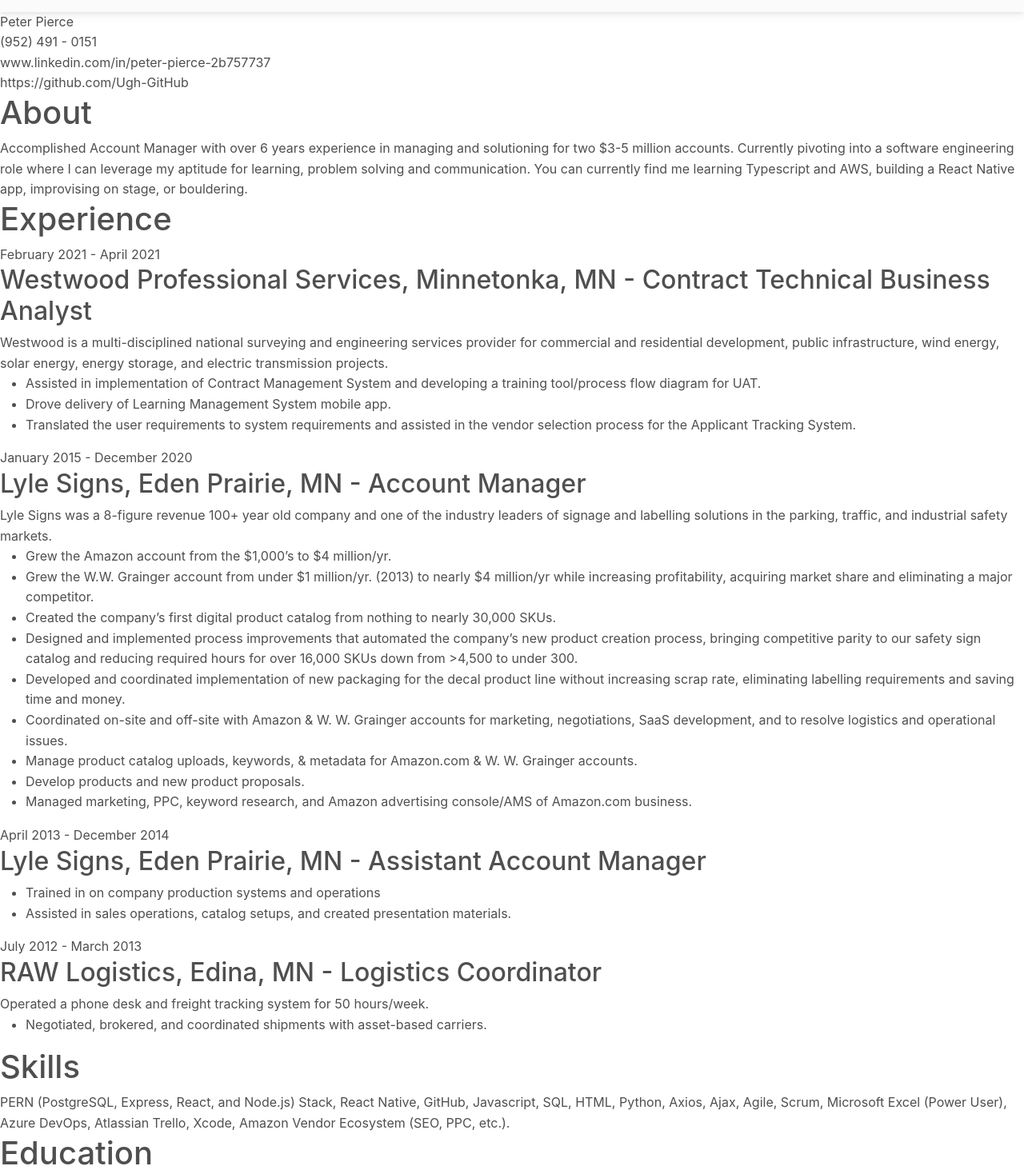
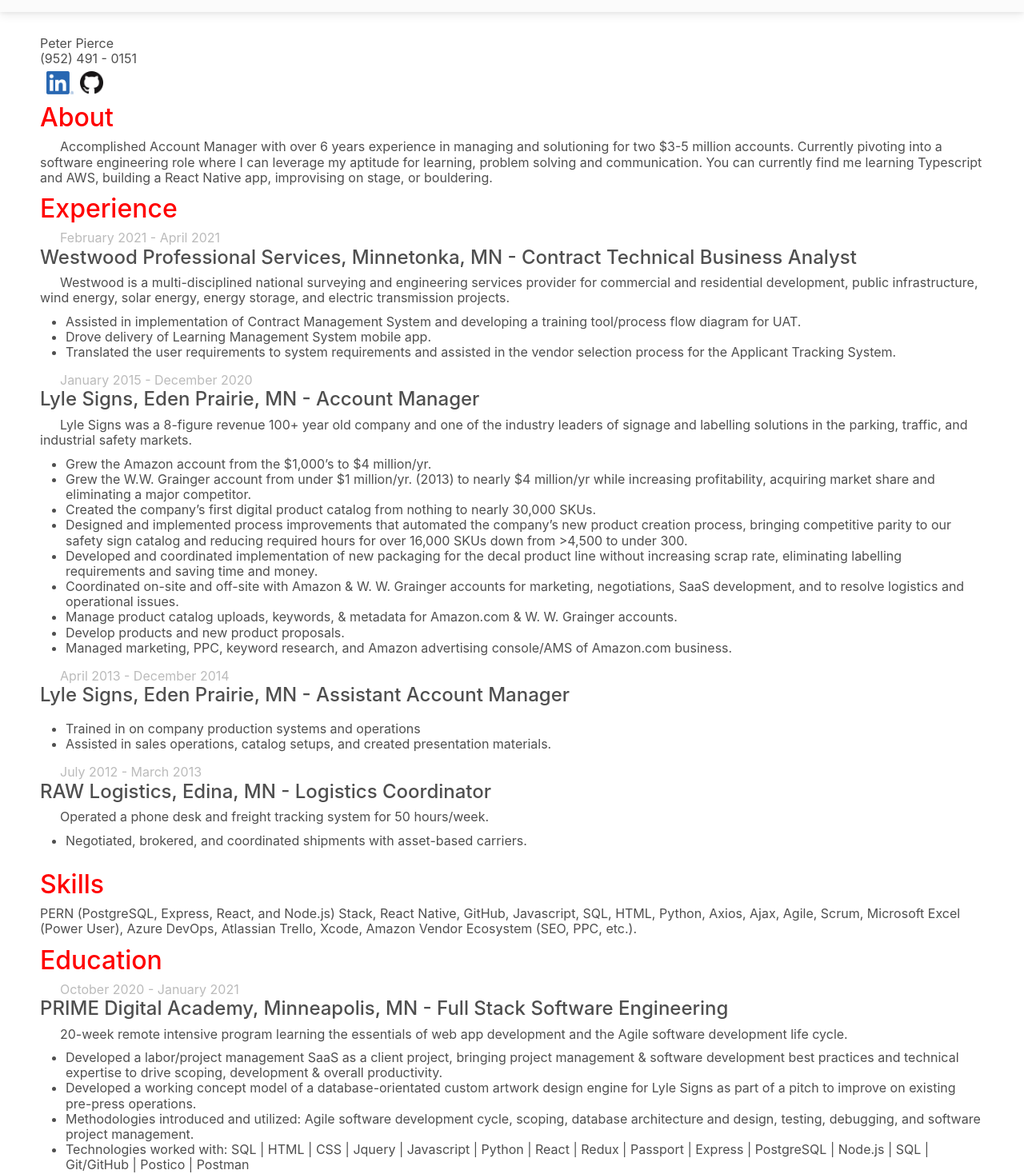
Before and after one commit to Ugh-GitHub/functional_learning, a React (Create React App) app: page /resume in a window 1280 px wide. Shown: the part 44-1512 px from the top of the page at 80% size. Built offline with nearby package versions, Linux system fonts and the light colour scheme.

Commit message:
finished scss draft for resume page

```diff
--- /dev/null
+++ b/src/Components/Resume/Resume.css
@@ -0,0 +1,39 @@
+.resumeHeader {
+    color: red;
+    font-size: xx-large;
+}
+
+.resumeDate {
+    color: rgb(187, 187, 187);
+    font-size: medium;
+    padding-left: 25px;
+}
+
+.expTitle {
+    font-size: x-large;
+}
+
+.jobSummary {
+    padding: 25px;
+}
+
+.resumeFormat {
+    line-height: 1.2;
+    padding-left: 50px;
+    padding-top: 30px;
+    padding-right: 50px;
+}
+
+.sectionDivides {
+    padding-bottom: 10px;
+}
+
+ul {
+    padding-top: 10px;
+}
+
+.logoIcon {
+    height: 35px;
+    padding-top: 6px;
+    padding-left: 8px;
+}
--- a/src/Components/Resume/Resume.js
+++ b/src/Components/Resume/Resume.js
@@ -1,34 +1,40 @@
 import * as React from 'react';
+import './Resume.css';
 
 export default function Resume() {
 
     return (
-        <>
-            <div>
-                Peter Pierce <br/>
-                (952) 491 - 0151 <br/>
-                www.linkedin.com/in/peter-pierce-2b757737 <br/>
-                https://github.com/Ugh-GitHub
+        <div className="resumeFormat">
+            <div className="sectionDivides">
+                <span>Peter Pierce <br/></span>
+                <span>(952) 491 - 0151 <br/></span>
+                <a href="https://www.linkedin.com/in/peter-p-2b757737">
+                    <img src="/images/LI-In-Bug.png" className="logoIcon" ></img>
+                </a>
+                <a href="https://github.com/Ugh-GitHub">
+                    <img src="/images/GitHub-Mark-64px.png" className="logoIcon" ></img>
+                </a>
             </div>
 
-            <h1>About</h1>
-            Accomplished Account Manager with over 6 years experience in managing and solutioning for two $3-5 million accounts. Currently pivoting into a software engineering role where I can leverage my aptitude for learning, problem solving and communication. You can currently find me learning Typescript and AWS, building a React Native app, improvising on stage, or bouldering.
-            <h1>Experience</h1>
-            February 2021 - April 2021
-            <h2>Westwood Professional Services, Minnetonka, MN - Contract Technical Business Analyst</h2>
-            Westwood is a multi-disciplined national surveying and engineering services provider for commercial and residential development, public infrastructure, wind energy, solar energy, energy storage, and electric transmission projects.
+            <div className="sectionDivides">
+                <h1 className="resumeHeader">About</h1>
+                <span className="jobSummary">Accomplished Account Manager with over 6 years experience in managing and solutioning for two $3-5 million accounts. Currently pivoting into a software engineering role where I can leverage my aptitude for learning, problem solving and communication. You can currently find me learning Typescript and AWS, building a React Native app, improvising on stage, or bouldering.</span>
+            </div>
+
+            <div className="sectionDivides">
+                <h1 className="resumeHeader">Experience</h1>
+                <span className="resumeDate">February 2021 - April 2021</span>
+                <h2 className="expTitle">Westwood Professional Services, Minnetonka, MN - Contract Technical Business Analyst</h2>
+                <span className="jobSummary">Westwood is a multi-disciplined national surveying and engineering services provider for commercial and residential development, public infrastructure, wind energy, solar energy, energy storage, and electric transmission projects.</span>
                 <ul>
                     <li>Assisted in implementation of Contract Management System and developing a training tool/process flow diagram for UAT.</li>
                     <li>Drove delivery of Learning Management System mobile app.</li>
                     <li>Translated the user requirements to system requirements and assisted in the vendor selection process for the Applicant Tracking System.</li>
                 </ul>
 
-
-
-            January 2015 - December 2020
-            <h2>Lyle Signs, Eden Prairie, MN - Account Manager</h2>
-            Lyle Signs was a 8-figure revenue 100+ year old company and one of the industry leaders of signage
-            and labelling solutions in the parking, traffic, and industrial safety markets.
+                <span className="resumeDate">January 2015 - December 2020</span>
+                <h2 className="expTitle">Lyle Signs, Eden Prairie, MN - Account Manager</h2>
+                <span className="jobSummary">Lyle Signs was a 8-figure revenue 100+ year old company and one of the industry leaders of signage and labelling solutions in the parking, traffic, and industrial safety markets.</span>
                 <ul>
                     <li>Grew the Amazon account from the $1,000’s to $4 million/yr.</li>
                     <li>Grew the W.W. Grainger account from under $1 million/yr. (2013) to nearly $4 million/yr while increasing profitability, acquiring market share and eliminating a major competitor.</li>
@@ -40,25 +46,30 @@ export default function Resume() {
                     <li>Develop products and new product proposals.</li>
                     <li>Managed marketing, PPC, keyword research, and Amazon advertising console/AMS of Amazon.com business.</li>
                 </ul>
-            April 2013 - December 2014
-            <h2>Lyle Signs, Eden Prairie, MN - Assistant Account Manager</h2>
+                <span className="resumeDate">April 2013 - December 2014</span>
+                <h2 className="expTitle">Lyle Signs, Eden Prairie, MN - Assistant Account Manager</h2>
                 <ul>
                     <li>Trained in on company production systems and operations</li>
                     <li>Assisted in sales operations, catalog setups, and created presentation materials.</li>
                 </ul>
-            July 2012 - March 2013
-            <h2>RAW Logistics, Edina, MN - Logistics Coordinator</h2>
-            Operated a phone desk and freight tracking system for 50 hours/week.
+                <span className="resumeDate">July 2012 - March 2013</span>
+                <h2 className="expTitle">RAW Logistics, Edina, MN - Logistics Coordinator</h2>
+                <span className="jobSummary">Operated a phone desk and freight tracking system for 50 hours/week.</span>
                 <ul>
                     <li>Negotiated, brokered, and coordinated shipments with asset-based carriers.</li>
                 </ul>
-            <h1>Skills</h1>
-            PERN (PostgreSQL, Express, React, and Node.js) Stack, React Native, GitHub, Javascript, SQL, HTML, Python, Axios, Ajax, Agile, Scrum, Microsoft Excel (Power User), Azure DevOps, Atlassian Trello, Xcode, Amazon Vendor Ecosystem (SEO, PPC, etc.).
-            <h1>Education</h1>
-            October 2020 - January 2021
-            <h2>PRIME Digital Academy, Minneapolis, MN - Full Stack Software Engineering</h2>
-            20-week remote intensive program learning the essentials of web app development and the Agile
-            software development life cycle.
+            </div>
+
+            <div className="sectionDivides">
+                <h1 className="resumeHeader">Skills</h1>
+                <span>PERN (PostgreSQL, Express, React, and Node.js) Stack, React Native, GitHub, Javascript, SQL, HTML, Python, Axios, Ajax, Agile, Scrum, Microsoft Excel (Power User), Azure DevOps, Atlassian Trello, Xcode, Amazon Vendor Ecosystem (SEO, PPC, etc.).</span>
+            </div>
+
+            <div className="sectionDivides">
+                <h1 className="resumeHeader">Education</h1>
+                <span className="resumeDate">October 2020 - January 2021</span>
+                <h2 className="expTitle">PRIME Digital Academy, Minneapolis, MN - Full Stack Software Engineering</h2>
+                <span className="jobSummary">20-week remote intensive program learning the essentials of web app development and the Agile software development life cycle.</span>
                 <ul>
                     <li>Developed a labor/project management SaaS as a client project, bringing project management & software development best practices and technical expertise to drive scoping, development & overall productivity.</li>
                     <li>Developed a working concept model of a database-orientated custom artwork design engine for Lyle Signs as part of a pitch to improve on existing pre-press operations.</li>
@@ -66,13 +77,16 @@ export default function Resume() {
                     <li>Technologies worked with: SQL | HTML | CSS | Jquery | Javascript | Python | React | Redux | Passport | Express | PostgreSQL | Node.js | SQL | Git/GitHub | Postico | Postman</li>
                 </ul>
 
-            August 2008 - May 2012
-            <h2>Colgate University, Hamilton, NY - Bachelor of Arts Double Major in Economics and Geography</h2>
+                <span className="resumeDate">August 2008 - May 2012</span>
+                <h2 className="expTitle">Colgate University, Hamilton, NY - Bachelor of Arts Double Major in Economics and Geography</h2>
+            </div>
 
-            <h1>Volunteering</h1>
-            June 2021 - Present
+            <div className="sectionDivides">
+                <h1 className="resumeHeader">Volunteering</h1>
+                <span className="resumeDate">June 2021 - Present</span>
                 <h2>Open Arms of MN - Kitchen & Bakery Volunteer</h2>
-            Volunteering 1.5-2 hours per day weekly (and sometimes Saturday). Open Arms of MN strives to provide medically tailored meals for people experiencing a significant illness or health crisis.
-        </>
+                <span className="jobSummary">Volunteering 1.5-2 hours per day weekly (and sometimes Saturday). Open Arms of MN strives to provide medically tailored meals for people experiencing a significant illness or health crisis. </span>
+            </div>
+        </div>
     );
 }
--- a/src/Components/VidInterviewItem/VidInterviewItem.js
+++ b/src/Components/VidInterviewItem/VidInterviewItem.js
@@ -22,6 +22,8 @@ export default function VidInterviewItem() {
                                 <Accordion.Body>
                                     <div class="vid-container">
                                         <iframe src={`https://www.youtube.com/embed/${interview.link}`}
+                                            async
+                                            loading='lazy'
                                             frameborder='50'
                                             allow='autoplay; encrypted-media'
                                             allowfullscreen
```
Also changed, not shown: public/images/GitHub-Mark-64px.png (added), public/images/LI-In-Bug.png (added). Lines whose indentation alone changed are shown as unchanged.
